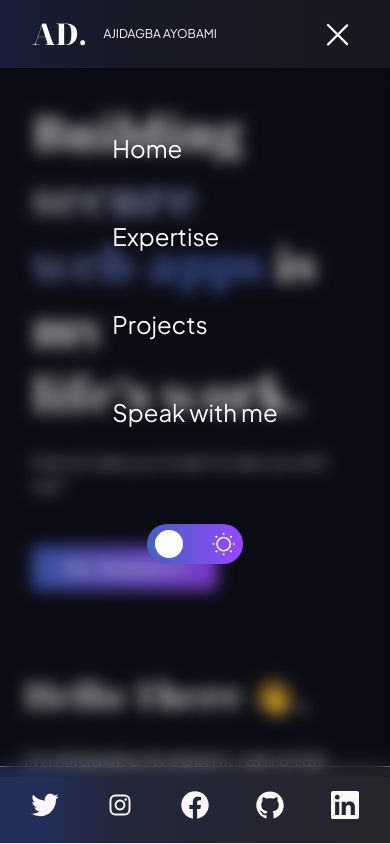
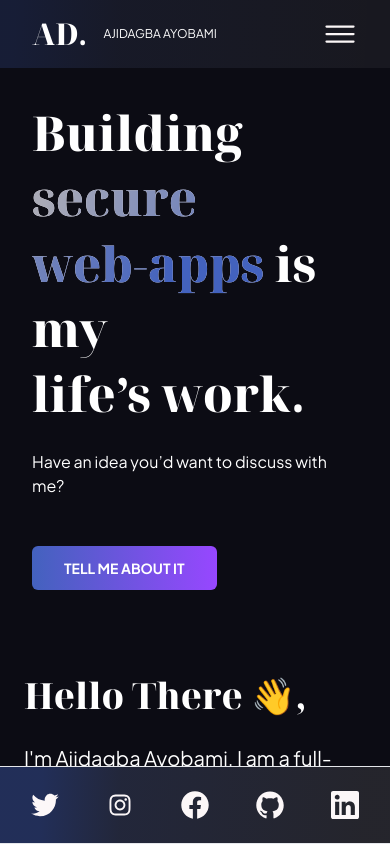
Before and after one commit to ajidev89/portfolio, a Vue app: page / in a window 390 px wide. Shown: the top 844 px of the page. Built offline with nearby package versions, Linux system fonts and the light colour scheme.

Commit message:
Responsive

```diff
--- a/src/components/Header.vue
+++ b/src/components/Header.vue
@@ -5,7 +5,7 @@
             return{
                 background:false,
                 lightMode:true,
-                showMobileMenu:true
+                showMobileMenu:false
             }
         },
         methods:{
```
